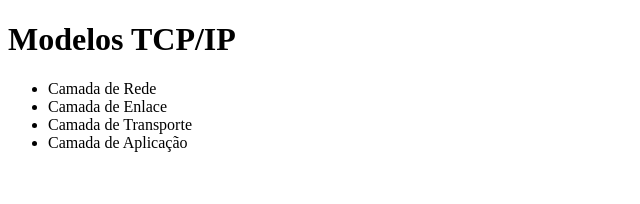
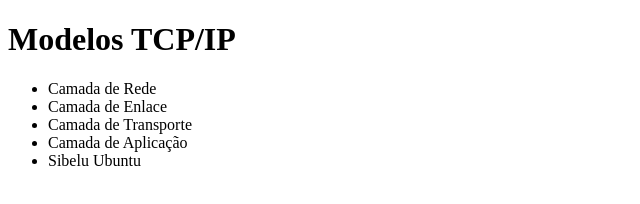
Before and after one commit to ysa-ar/Redes-Avaliacao, a plain HTML site: page index.html in a window 1280 px wide. Shown: the whole page, without its empty margins (0-640 px from the left). Drawn offline with Linux system fonts and the light colour scheme.

Commit message:
Atualização

```diff
--- a/index.html
+++ b/index.html
@@ -12,6 +12,7 @@
         <li>Camada de Enlace</li>
         <li>Camada de Transporte</li>
         <li>Camada de Aplicação</li>
+        <li>Sibelu Ubuntu</li>
     </ul>
 </body>
 </html>
```
